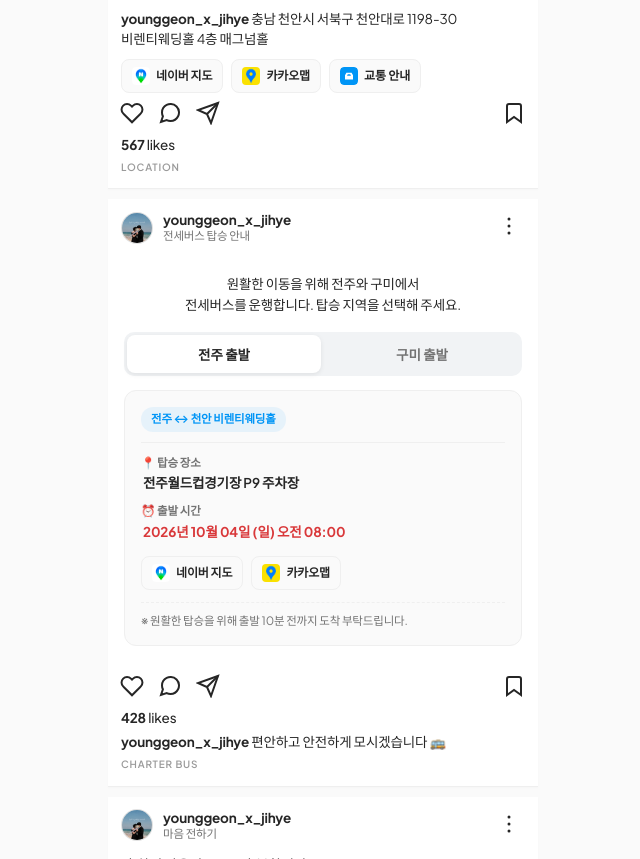
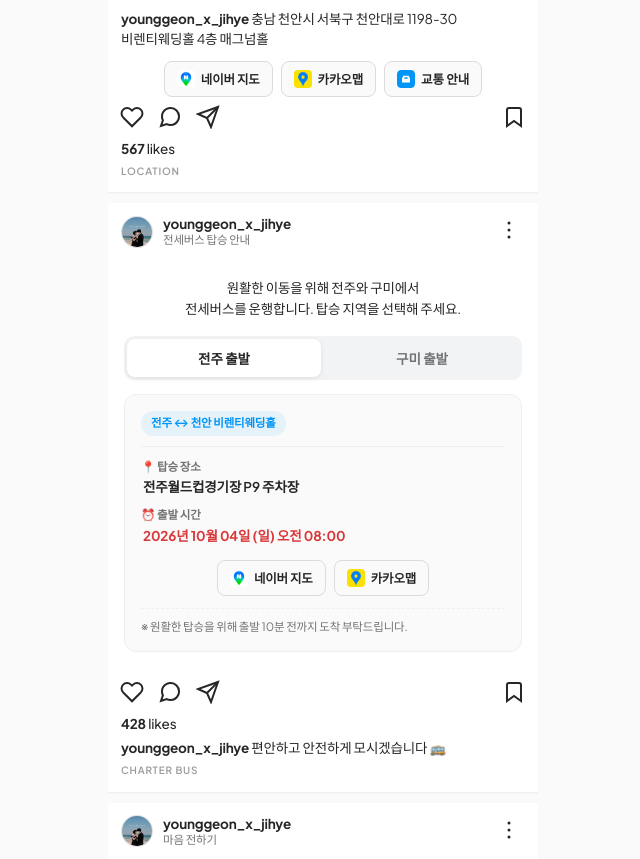
Before and after one commit to mongsil-e/mobilewedding, a plain HTML site: page index.html in a window 1280 px wide. Shown: the part 2707-3566 px from the top of the page, without its empty margins (317-957 px from the left). Drawn offline with nearby package versions, Linux system fonts and the light colour scheme.

Commit message:
Center align map and transport buttons in location and bus sections

```diff
--- a/index.html
+++ b/index.html
@@ -26,7 +26,7 @@
   <link rel="preconnect" href="https://fonts.googleapis.com">
   <link rel="preconnect" href="https://fonts.gstatic.com" crossorigin>
   <link href="https://fonts.googleapis.com/css2?family=Cormorant+Garamond:ital,wght@0,500;0,600;0,700;1,400;1,600&family=Noto+Serif+KR:wght@300;400;500;600&family=Pacifico&family=Plus+Jakarta+Sans:wght@400;500;600;700&display=swap" rel="stylesheet">
-  <link rel="stylesheet" href="styles.css?v=23">
+  <link rel="stylesheet" href="styles.css?v=24">
 </head>
 
 <body>
--- a/styles.css
+++ b/styles.css
@@ -790,15 +790,19 @@ body.gallery-open {
 }
 
 .link-row--location {
-  flex-wrap: nowrap;
-  align-items: center;
+  display: flex;
+  justify-content: center;
+  align-items: center;
+  flex-wrap: wrap;
   gap: 8px;
   padding: 0;
-  margin-top: 10px;
+  margin-top: 12px;
+  width: 100%;
 }
 
 .location-actions {
-  margin-top: 10px;
+  margin-top: 12px;
+  width: 100%;
 }
 
 .location-actions .link-row--location {
@@ -809,12 +813,12 @@ body.gallery-open {
   display: inline-flex;
   align-items: center;
   gap: 6px;
-  padding: 7px 10px;
+  padding: 8px 12px;
   border-radius: 8px;
   background: var(--ig-bg);
-  border: 1px solid var(--ig-border);
+  border: 1px solid var(--ig-border-strong);
   font-family: var(--font);
-  font-size: 12px;
+  font-size: 12.5px;
   font-weight: 600;
   line-height: 1;
   text-decoration: none;
@@ -823,6 +827,11 @@ body.gallery-open {
   cursor: pointer;
   touch-action: manipulation;
   -webkit-tap-highlight-color: transparent;
+  transition: transform 0.12s ease, border-color 0.15s ease, background 0.15s ease;
+}
+
+.link-chip:active {
+  transform: scale(0.96);
 }
 
 .link-chip--transport.is-active {
@@ -1060,9 +1069,13 @@ body.gallery-open {
 
 .link-row--bus {
   display: flex;
+  justify-content: center;
+  align-items: center;
+  flex-wrap: wrap;
   gap: 8px;
   margin-top: 14px;
   padding: 0;
+  width: 100%;
 }
 
 .bus-tip {
```
